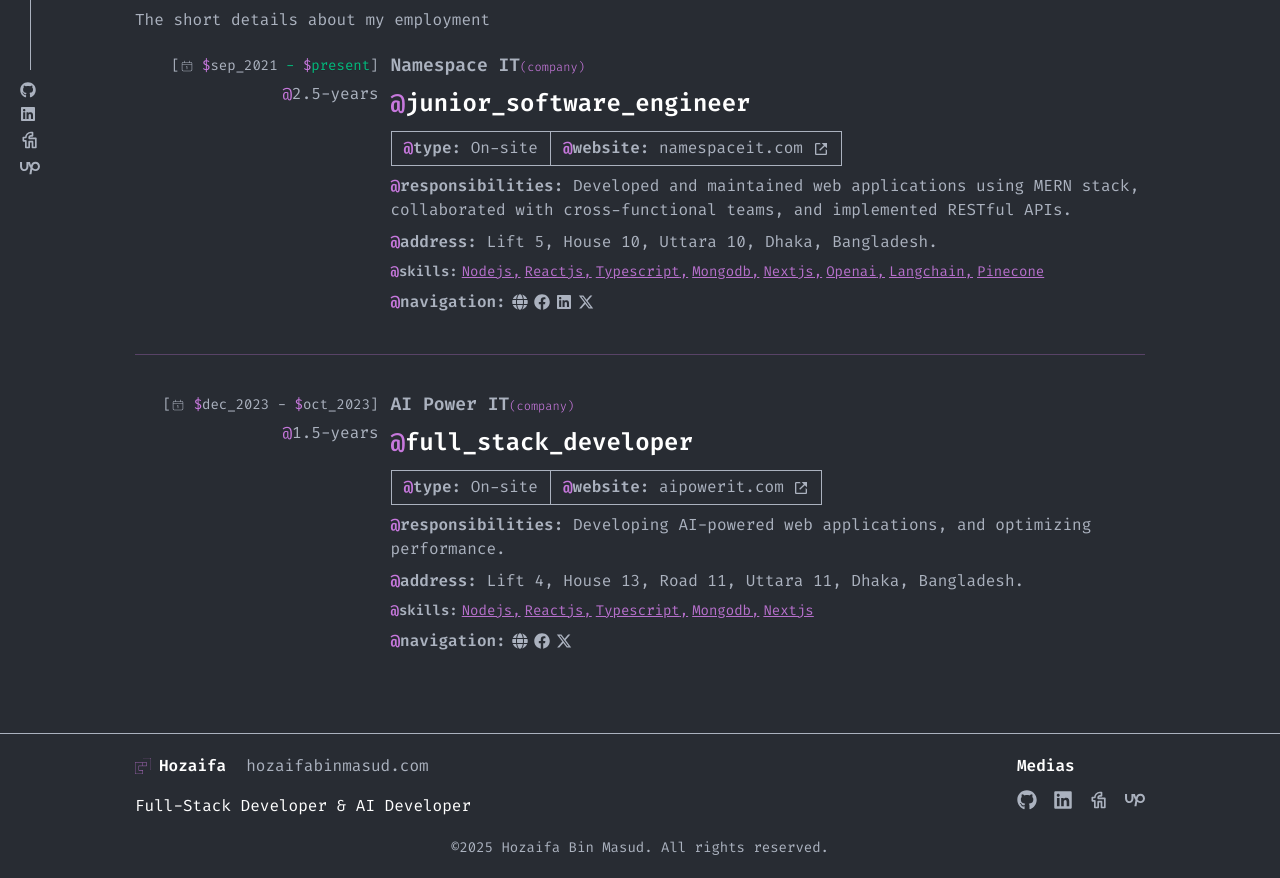
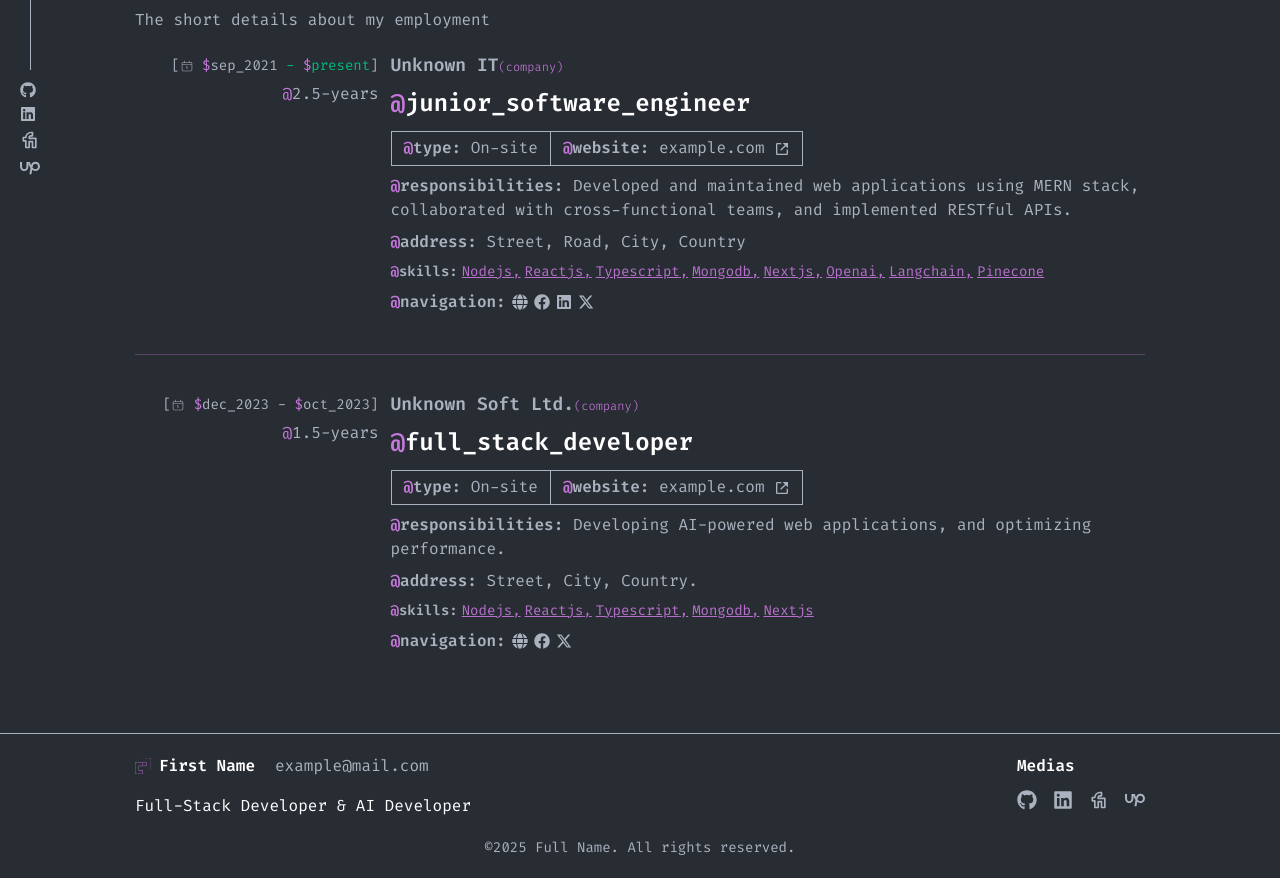
Before and after one commit to hozaifa4you/hozaifabinmasud, a Next.js app: page /works in a window 1280 px wide. Shown: the part 120-998 px from the top of the page. Built offline with nearby package versions, Linux system fonts and the light colour scheme.

Commit message:
Update homepage

```diff
--- a/src/components/footer.tsx
+++ b/src/components/footer.tsx
@@ -2,6 +2,8 @@ import Image from 'next/image';
 import Link from 'next/link';
 import { FaGithub, FaLinkedin, FaUpwork } from 'react-icons/fa6';
 import { TbBrandFiverr } from 'react-icons/tb';
+
+import { appConfig } from '@/config/app.config';
 
 const Footer = () => {
    return (
@@ -21,10 +23,10 @@ const Footer = () => {
                            width={16}
                            height={16}
                         />
-                        Hozaifa
+                        {appConfig.FIRST_NAME}
                      </Link>
 
-                     <Link href={'/'}>hozaifabinmasud.com</Link>
+                     <Link href={'/contact'}>{appConfig.EMAIL}</Link>
                   </div>
 
                   <p className="mt-4 text-white">
@@ -41,7 +43,7 @@ const Footer = () => {
                      <ul className="mt-3 flex items-center gap-4">
                         <li>
                            <Link
-                              href="https://github.com/hozaifa4you"
+                              href={`https://github.com/${appConfig.GITHUB_USERNAME}`}
                               target="_blank"
                               className="hover:text-primary transition-all duration-200 ease-in-out"
                            >
@@ -50,7 +52,7 @@ const Footer = () => {
                         </li>
                         <li>
                            <Link
-                              href="https://www.linkedin.com/in/hozaifa-bin-masud-4b7835244/"
+                              href={`https://www.linkedin.com/in/${appConfig.LINKEDIN_USERNAME}`}
                               target="_blank"
                               className="hover:text-primary transition-all duration-200 ease-in-out"
                            >
@@ -59,7 +61,7 @@ const Footer = () => {
                         </li>
                         <li>
                            <Link
-                              href="https://www.fiverr.com/hozaifa4you"
+                              href={`https://www.fiverr.com/${appConfig.FIVERR_USERNAME}`}
                               target="_blank"
                               className="hover:text-primary transition-all duration-200 ease-in-out"
                            >
@@ -68,7 +70,7 @@ const Footer = () => {
                         </li>
                         <li>
                            <Link
-                              href="https://www.upwork.com/freelancers/~01361961bd46c0b936?mp_source=share"
+                              href={`https://www.upwork.com/freelancers/${appConfig.UPWORK_USERNAME}`}
                               target="_blank"
                               className="hover:text-primary transition-all duration-200 ease-in-out"
                            >
@@ -81,8 +83,8 @@ const Footer = () => {
             </div>
 
             <p className="mt-5 text-center text-sm">
-               &copy;{new Date().getFullYear()} Hozaifa Bin Masud. All rights
-               reserved.
+               &copy;{new Date().getFullYear()} {appConfig.APP_NAME_SHORT}. All
+               rights reserved.
             </p>
          </div>
       </footer>
--- a/src/components/home/about-me-section.tsx
+++ b/src/components/home/about-me-section.tsx
@@ -4,6 +4,7 @@ import Link from 'next/link';
 import { Button } from '../ui/button';
 import { DotGridLarge, DotGridRect, SquareBox } from '../ui/icons';
 import { ContentHeader } from './content-header';
+import { appConfig } from '@/config/app.config';
 
 const AboutMeSection = () => {
    return (
@@ -17,7 +18,11 @@ const AboutMeSection = () => {
             <div className="gap- mt-5 grid md:grid-cols-2 lg:grid-cols-8">
                <div className="lg:col-span-5">
                   <div className="grid max-w-[515px] gap-6">
-                     <p>Hello, I&apos;m [Hozaifa Bin Masud]</p>
+                     <p>
+                        Hello, I&apos;m <span className="text-primary">[</span>
+                        {appConfig.APP_NAME_SHORT}
+                        <span className="text-primary">]</span>
+                     </p>
                      <p>
                         I’m a self-taught full-stack developer based in
                         Bangladesh. I build scalable, user-friendly web
--- a/src/components/home/hero-section.tsx
+++ b/src/components/home/hero-section.tsx
@@ -6,6 +6,7 @@ import { buttonVariants } from '../ui/button';
 import { DotGridLarge, LogoSvg } from '../ui/icons';
 import { Tooltip } from '../ui/tooltip';
 import { Quote } from './quoto';
+import { appConfig } from '@/config/app.config';
 
 const HeroSection = () => {
    return (
@@ -14,7 +15,7 @@ const HeroSection = () => {
             <div className="grid gap-4 md:grid-cols-2 lg:grid-cols-7">
                <div className="lg:col-span-4">
                   <h1 className="text-text-secondary text-[26px] font-semibold md:text-[28px] lg:text-[32px]">
-                     [Hozaifa] is a{' '}
+                     [{appConfig.APP_NAME_SHORT}] is a{' '}
                      <span className="text-primary font-bold">full-stack</span>{' '}
                      and{' '}
                      <span className="text-primary font-bold">
--- a/src/config/app.config.ts
+++ b/src/config/app.config.ts
@@ -3,11 +3,13 @@ export const appConfig = {
    NEXT_PUBLIC_APP_NAME: process.env.NEXT_PUBLIC_APP_NAME!,
    APP_NAME_SHORT: process.env.APP_NAME_SHORT!,
    NEXT_PUBLIC_APP_NAME_SHORT: process.env.NEXT_PUBLIC_APP_NAME_SHORT!,
+   FIRST_NAME: process.env.FIRST_NAME,
    AUTHOR: process.env.AUTHOR!,
    NEXT_PUBLIC_AUTHOR: process.env.NEXT_PUBLIC_AUTHOR!,
    DESIGNATION: process.env.DESIGNATION!,
    NEXT_PUBLIC_DESIGNATION: process.env.NEXT_PUBLIC_DESIGNATION!,
    GITHUB_USERNAME: process.env.GITHUB_USERNAME!,
+   FACEBOOK_USERNAME: process.env.FACEBOOK_USERNAME!,
    X_USERNAME: process.env.X_USERNAME!,
    FIVERR_USERNAME: process.env.FIVERR_USERNAME!,
    LINKEDIN_USERNAME: process.env.LINKEDIN_USERNAME!,
--- a/src/lib/data.ts
+++ b/src/lib/data.ts
@@ -80,7 +80,7 @@ const others: SkillType[] = [
 const works = [
    {
       id: 2,
-      company: 'Namespace IT',
+      company: 'Unknown IT',
       title: 'Junior Software Engineer',
       startDate: 'Sep 2021',
       status: 'present',
@@ -98,8 +98,8 @@ const works = [
          'langchain',
          'pinecone',
       ],
-      address: 'Lift 5, House 10, Uttara 10, Dhaka, Bangladesh.',
-      website: 'namespaceit.com',
+      address: 'Street, Road, City, Country',
+      website: 'example.com',
       social: [
          { id: 1, name: 'facebook', url: '#' },
          { id: 2, name: 'linkedin', url: '#' },
@@ -108,7 +108,7 @@ const works = [
    },
    {
       id: 1,
-      company: 'AI Power IT',
+      company: 'Unknown Soft Ltd.',
       title: 'Full Stack Developer',
       startDate: 'Dec 2023',
       endDate: 'Oct 2023',
@@ -118,8 +118,8 @@ const works = [
          'Developing AI-powered web applications, and optimizing performance.',
       type: 'On-site',
       skills: ['nodejs', 'reactjs', 'typescript', 'mongodb', 'nextjs'],
-      address: 'Lift 4, House 13, Road 11, Uttara 11, Dhaka, Bangladesh.',
-      website: 'aipowerit.com',
+      address: 'Street, City, Country.',
+      website: 'example.com',
       social: [
          { id: 1, name: 'facebook', url: '#' },
          { id: 3, name: 'x', url: '#' },
```
Also changed, not shown: src/components/home/contact-section.tsx (+9 -8 lines), 2 other files (tests, documents, lock files or other folders).
